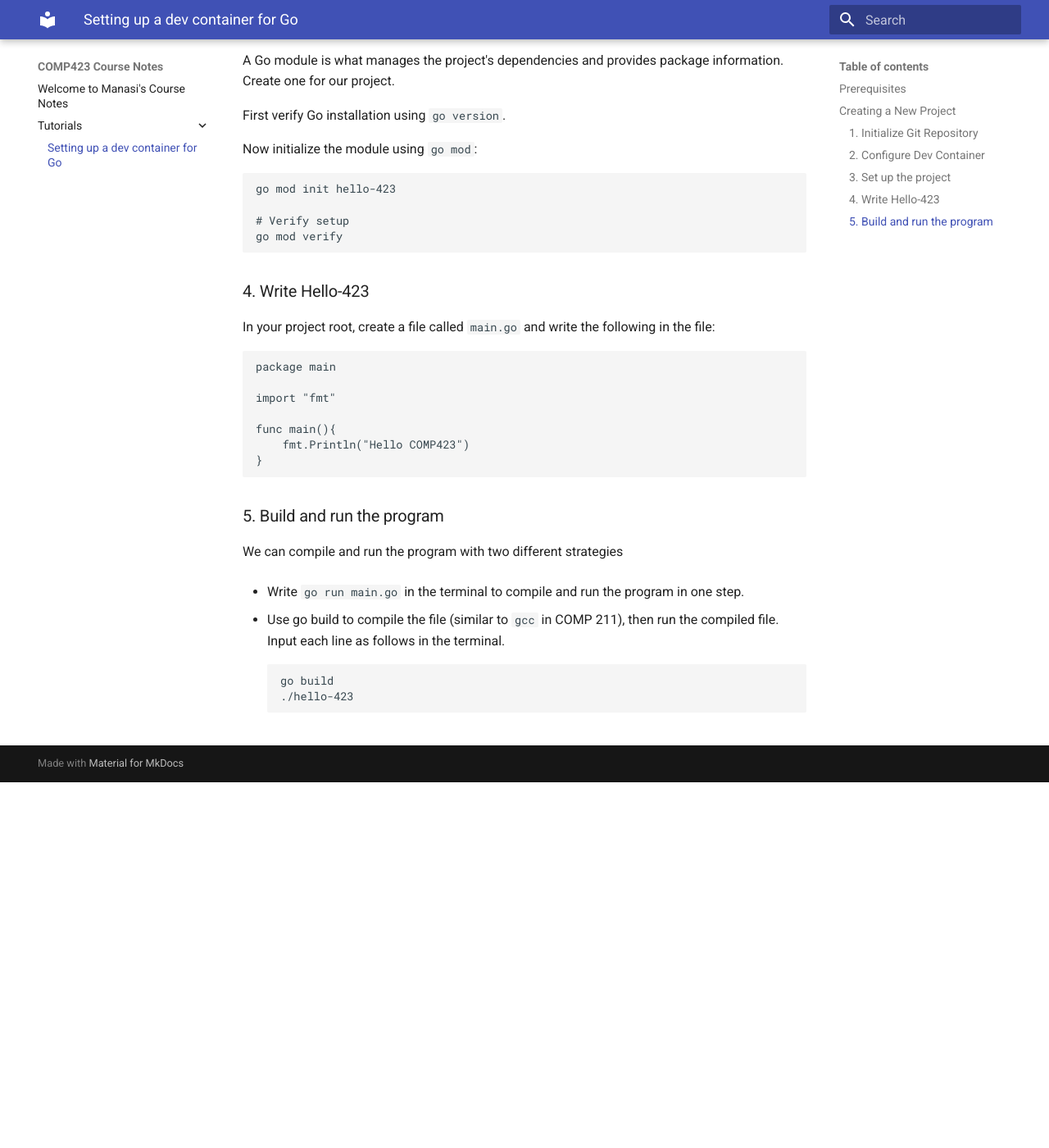
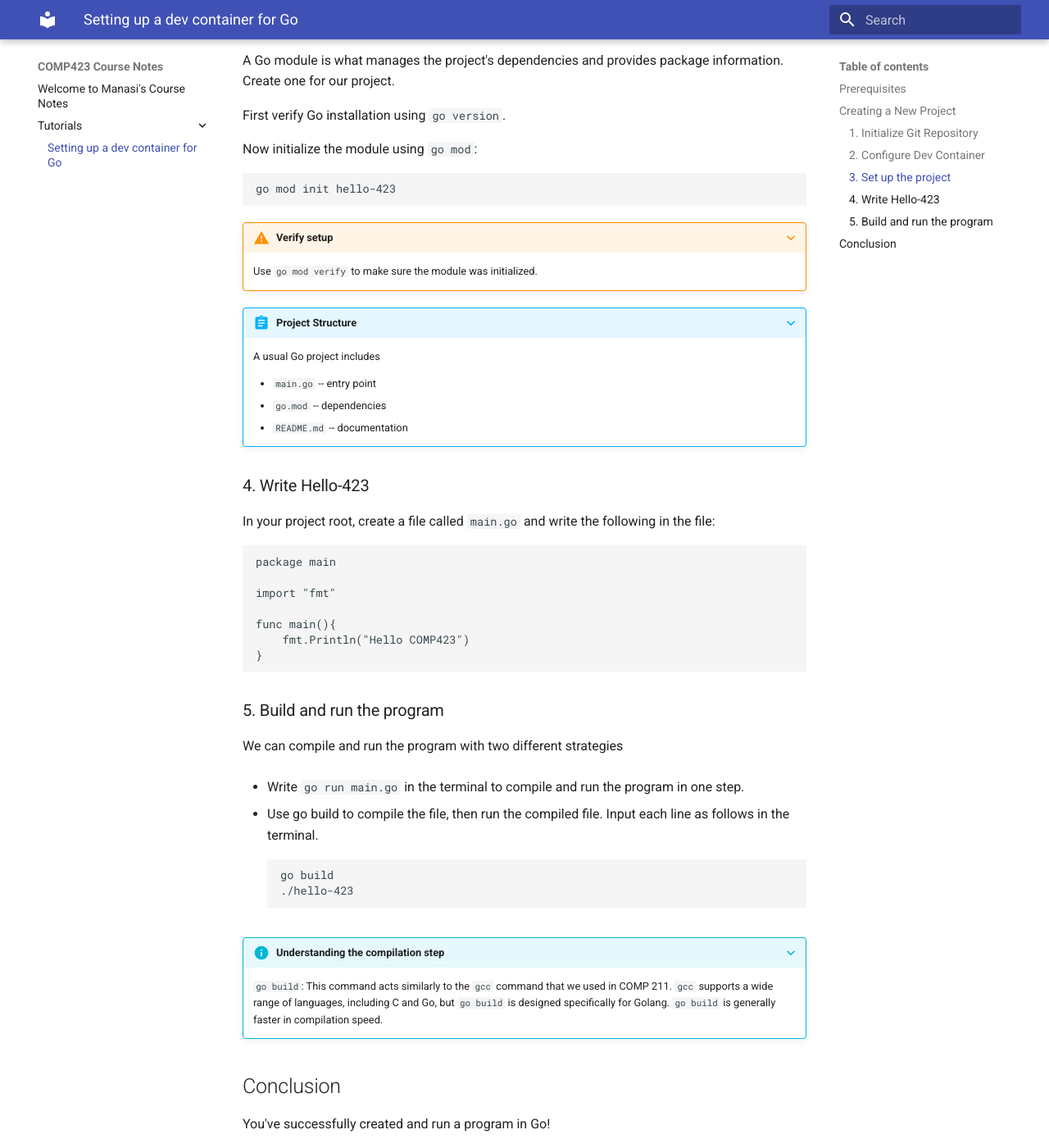
Before and after one commit to mchaudh-21/comp423-course-notes, an MkDocs documentation site: the page built from docs/tutorials/go-setup.md, in a window 1280 px wide and 1400 px high, scrolled down 1220 px. Shown: the whole window at 82% size. Built offline with MkDocs 1.6.1 and Material for MkDocs 9.7.7, drawn with Linux system fonts in a browser that asks for light colours; before the commit the page ends 2174 px from its top, so only the background shows below that.

Commit message:
Add admonitions

````diff
--- a/docs/tutorials/go-setup.md
+++ b/docs/tutorials/go-setup.md
@@ -52,10 +52,17 @@
 Now initialize the module using ```go mod```:
 ```
 go mod init hello-423
+```
 
-# Verify setup
-go mod verify
-```
+???+ warning "Verify setup"
+    Use ```go mod verify``` to make sure the module was initialized.
+
+???+ abstract "Project Structure"
+    A usual Go project includes
+
+    * ```main.go``` -- entry point
+    * ```go.mod``` -- dependencies
+    * ```README.md``` -- documentation
 
 ### 4. Write Hello-423
 In your project root, create a file called ```main.go``` and write the following in the file:
@@ -75,8 +82,13 @@ We can compile and run the program with two different strategies
 
 * Write ```go run main.go``` in the terminal to compile and run the program in one step.
 
-* Use go build to compile the file (similar to ```gcc``` in COMP 211), then run the compiled file. Input each line as follows in the terminal.
+* Use go build to compile the file, then run the compiled file. Input each line as follows in the terminal.
 ```
 go build
 ./hello-423
 ```
+???+ info "Understanding the compilation step"
+    ```go build```: This command acts similarly to the ```gcc``` command that we used in COMP 211. ```gcc``` supports  a wide range of languages, including C and Go, but ```go build``` is designed specifically for Golang. ```go build``` is generally faster in compilation speed.
+
+## Conclusion
+You've successfully created and run a program in Go!
````
